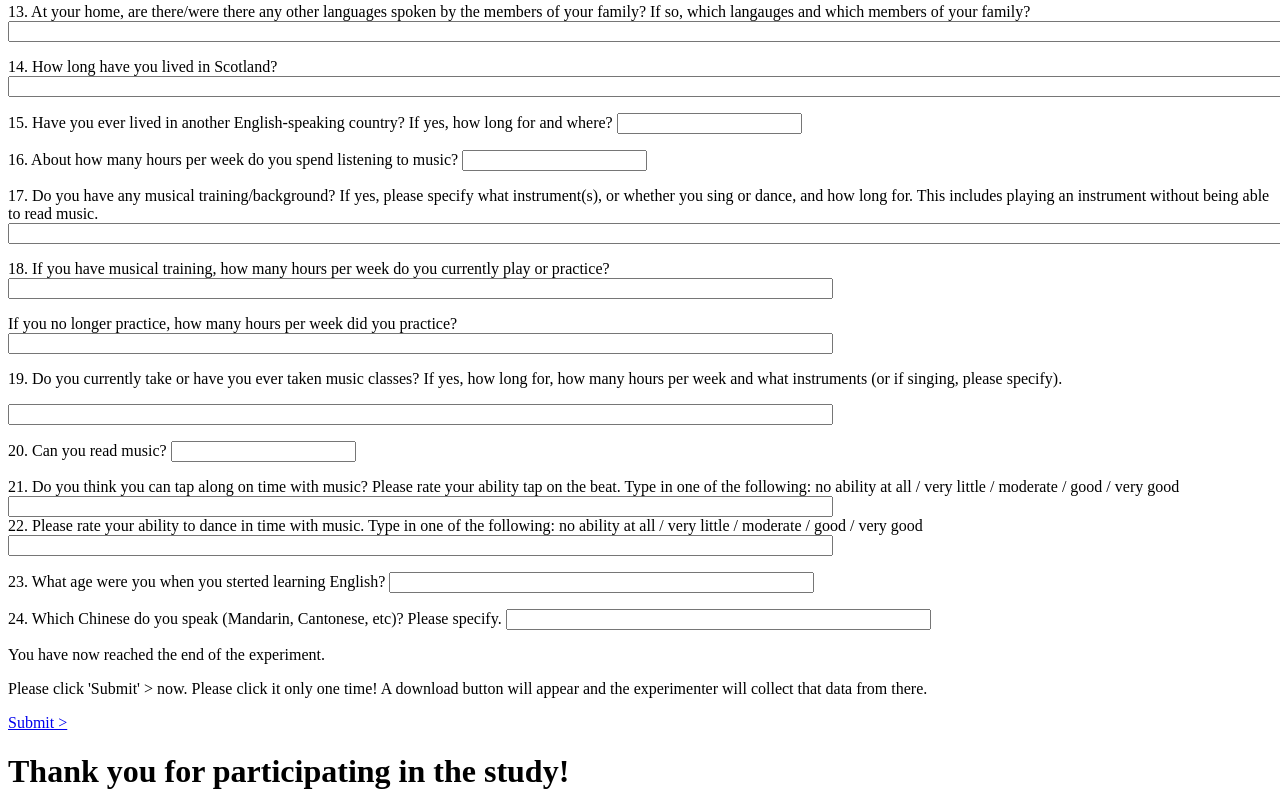
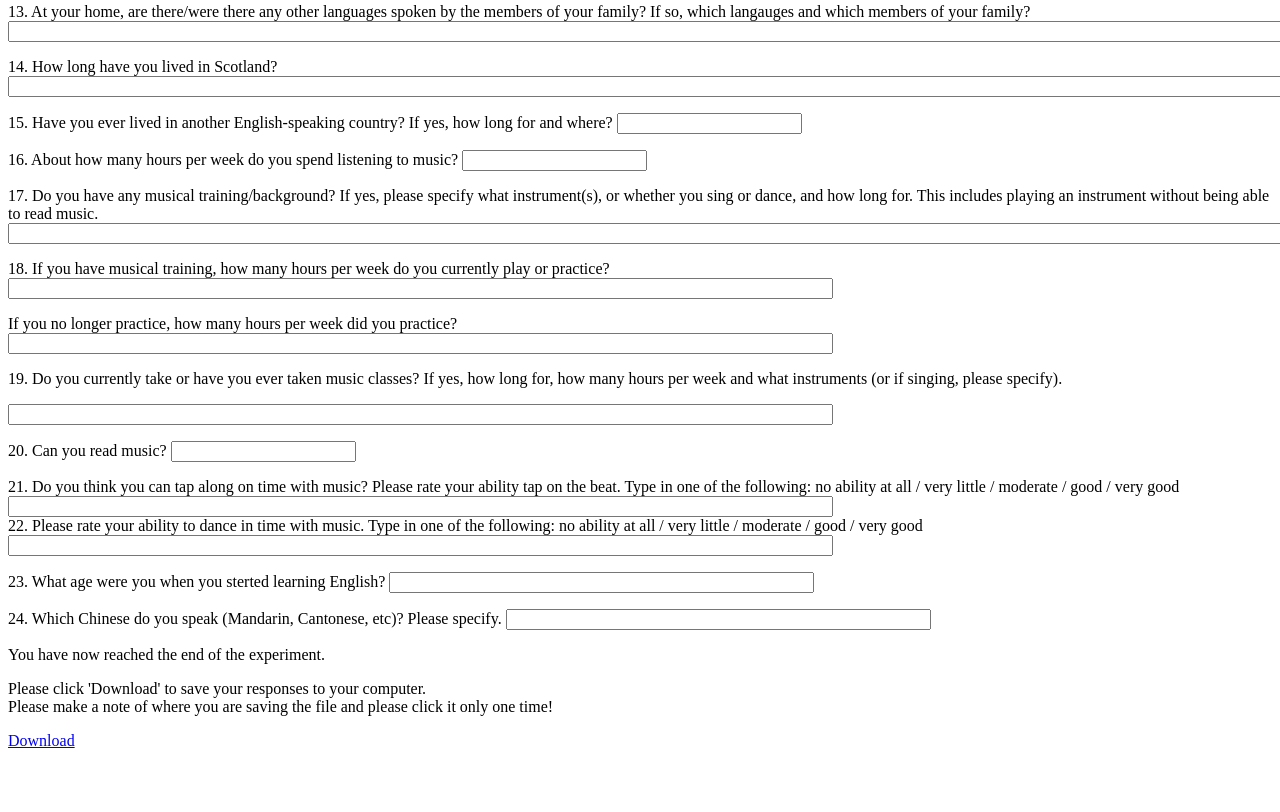
Before and after one commit to ewawanat/PostTestA, a plain HTML site: page Endpage.html in a window 1280 px wide. Shown: the part 814-1626 px from the top of the page. After the commit the page ends 1572 px from the top, so only its background shows below. Drawn offline with Linux system fonts and the light colour scheme.

Commit message:
ewa update

```diff
--- a/Endpage.html
+++ b/Endpage.html
@@ -101,10 +101,14 @@ window.onload = function(e) {};
 Please specify.
   <input type="text" name="ChineseType" id="ChineseType" size = "50"/>
 </p>
-<p>You have now reached the end of the experiment. </p>
+  <p>You have now reached the end of the experiment. </p>
+    <p>Please click 'Download' to save your responses to your computer. <br> Please make a note of where you are saving the file and please click it only one time!</p>
+
+    <script>submit();</script>
+<!-- <p>You have now reached the end of the experiment. </p>
 <p>Please click 'Submit' &gt; now. Please click it only one time! A download button will appear and the experimenter will collect that data from there.</p>
 
 <p><a onclick="submit()" href=#>Submit &gt;</a></p>
-<h1>Thank you for participating in the study! </h1>
+<h1>Thank you for participating in the study! </h1> -->
 </body>
 </html>
--- /dev/null
+++ b/script.js
@@ -0,0 +1,109 @@
+function prefix() {
+  return "ExperimentPrefix";
+}
+
+function save() {
+  var fileNameWithExtension = window.location.href.split("/").pop();
+  var fileName = fileNameWithExtension.split(".")[0];
+  var tElements = document.getElementsByTagName('input');
+  var prefix = window.prefix();
+  for (var i = tElements.length - 1; i >= 0; i--)
+  {
+    var tElement = tElements[i];
+    if (tElement.type !== "text")
+      continue;
+    var key = prefix + "-" + fileName + "-"+ tElement.id;
+    localStorage.setItem(key, tElement.value)
+  }
+}
+
+/* function getName() {
+  cookie_name = "partName";
+  var YouWrote;
+  if(document.cookie)
+  {
+    index = document.cookie.indexOf(cookie_name);
+    if (index != -1)
+    {
+      namestart = (document.cookie.indexOf("=", index) + 1);
+      nameend = document.cookie.indexOf(";", index);
+      if (nameend == -1) {nameend = document.cookie.length;}
+      YouWrote = document.cookie.substring(namestart, nameend);
+      return YouWrote;
+    }
+  }
+} */
+
+function upfile(){
+  var b = document.createElement('p');
+  b.innerHTML = 'Now, please click \'Upload\' to save the file to Dropbox. <br> Please enter your participant ID which was given to you at the start as your first name, and \'test@test.com\' as your email  address <br>';
+  document.body.appendChild(b);
+  var c = document.createElement('a');
+  c.innerHTML = 'Upload';
+  c.href = 'https://www.dropbox.com/request/z3zxIYoThd1JbDfOLjaG?oref=e';
+  document.body.appendChild(c);
+  var d = document.createElement('h3')
+  d.innerHTML = 'Thank you for participating in the study!'
+  document.body.appendChild(d)
+}
+
+/* function upnotice() {
+
+} */
+
+function read() {
+
+  /*   cookie_name = "partName";
+  var YouWrote; */
+
+  /*   YouWrote=getName();
+  if (typeof YouWrote !== 'undefined'){
+    if (YouWrote == "partName")
+    {YouWrote = "Nothing_Entered"}
+  } */
+
+  csvRows = [];
+  myKeys = [];
+  var pattern = window.prefix();
+  for (var key in localStorage)
+  {
+    if (key.indexOf(pattern) == -1)
+      continue;
+    myKeys.push(key);
+    var rowKey = key.substring(pattern.length + 1);
+    csvRows.push(rowKey+ ","+localStorage.getItem(key))
+  }
+
+  for (var i = myKeys.length - 1; i >=0; i--)
+    localStorage.removeItem(myKeys[i]);
+  var csvString = csvRows.join("\r\n");
+  var a = document.createElement('a');
+  a.innerHTML = "Download";
+  a.href     = 'data:application/csv;charset=utf-8,' + encodeURIComponent(csvString);
+  a.target   = '_blank';
+  a.download = 'results.csv';
+  a.onclick = function() {upfile()};
+  document.body.appendChild(a);
+  /*   if (typeof YouWrote !== 'undefined'){
+  var b = document.createElement('a');
+  b.innerHTML = YouWrote;
+  document.body.appendChild(b);
+  } */
+}
+
+function submit() {
+  window.save();
+  window.read();
+}
+window.onload = function(e) {
+  var aelements = document.getElementsByTagName('a');
+  for (var i = aelements.length - 1; i >= 0; i--)
+  {
+    var aelement = aelements[i];
+    if (aelement.href.length > 0 && aelement.innerText.length > 0)
+      aelement.addEventListener("click",
+                                function(event) {
+        window.save();
+      });
+  }
+}
```
